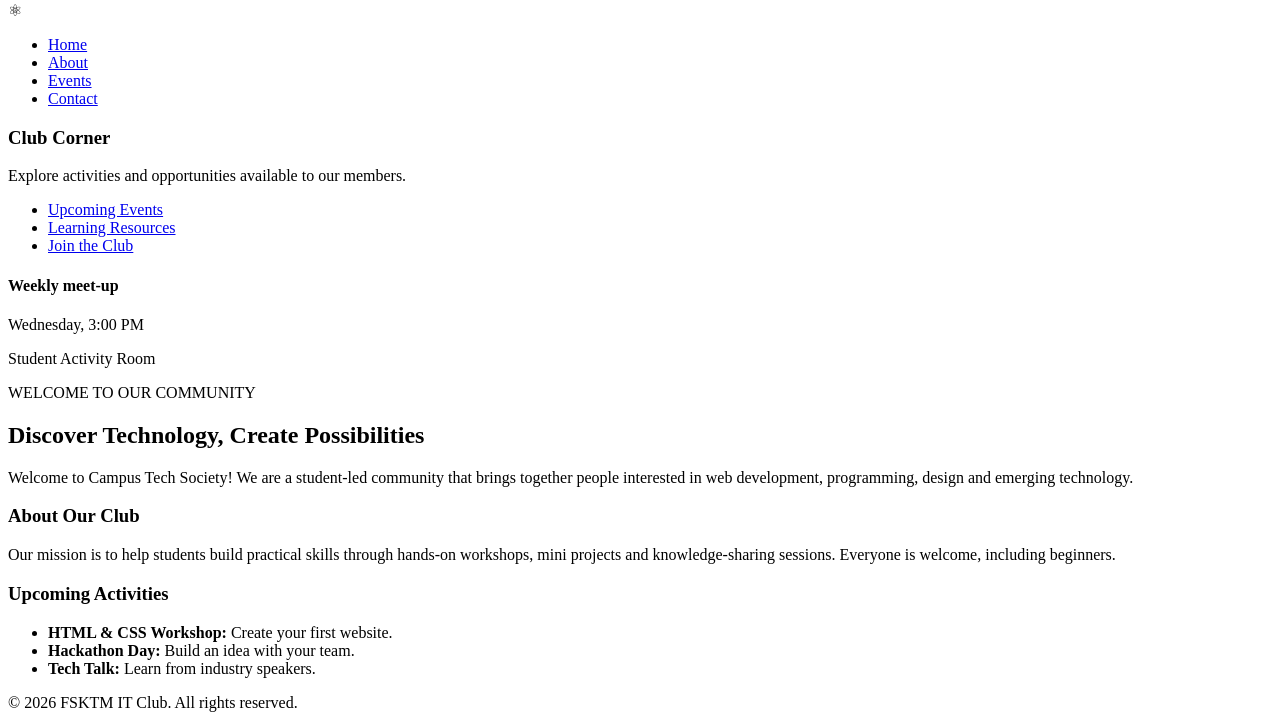
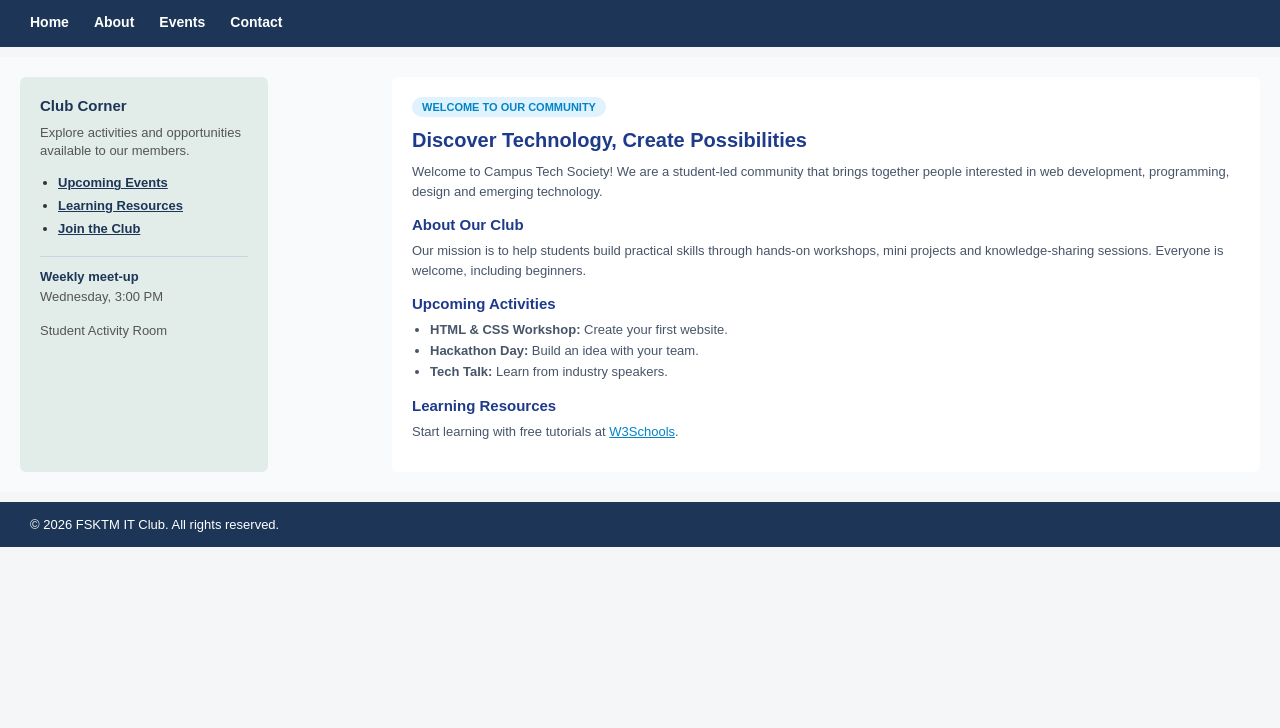
Before and after one commit to ai250212/Lab_4, a plain HTML site: page index.html in a window 1280 px wide. Shown: the part 113-841 px from the top of the page. After the commit the page ends 800 px from the top, so only its background shows below. Drawn offline with Linux system fonts and the light colour scheme.

Commit message:
add embeddage css

```diff
--- a/index.html
+++ b/index.html
@@ -4,6 +4,206 @@
     <meta charset="UTF-8">
     <meta name="viewport" content="width=device-width, initial-scale=1.0">
     <title>FSKTM IT Club</title>
+<style>
+        /* 1. Page reset */
+        * {
+            margin: 0;
+            padding: 0;
+            box-sizing: border-box;
+            font-family: Arial, Helvetica, sans-serif;
+        }
+
+        body {
+            background-color: #f4f6f8;
+            color: #333333;
+        }
+
+        /* 2. Main container */
+        .container {
+            display: flex;
+            flex-direction: column;
+            width: 100%;
+            min-height: 600px;
+        }
+
+        .logo {
+            min-height: 100px;
+            background: linear-gradient(135deg, #0b2545 0%, #134074 50%, #48cae4 100%);
+            color: #ffffff;
+            padding: 20px 30px;
+            display: flex;
+            justify-content: space-between;
+            align-items: center;
+        }
+
+        .navigation {
+            min-height: 50px;
+            margin-top: 10px;
+            background-color: #1d3557;
+            padding: 0 30px;
+            display: flex;
+            align-items: center;
+        }
+
+        .content {
+            min-height: 400px;
+            margin-top: 10px;
+            display: flex;
+            flex-direction: row;
+            justify-content: space-between;
+            background-color: #f8fafc;
+            padding: 20px;
+        }
+
+        .footer {
+            min-height: 20px;
+            margin-top: 10px;
+            background-color: #1d3557;
+            color: #ffffff;
+            padding: 15px 30px;
+            font-size: 13px;
+            display: flex;
+            align-items: center;
+        }
+
+        .side-bar {
+            width: 20%;
+            min-height: 360px;
+            background-color: #e2ece9;
+            padding: 20px;
+            border-radius: 6px;
+        }
+
+        .body-area {
+            width: 70%;
+            min-height: 360px;
+            background-color: #ffffff;
+            padding: 20px;
+            border-radius: 6px;
+        }
+
+        .logo-text h1 {
+            font-size: 24px;
+            margin-bottom: 4px;
+        }
+
+        .logo-text p {
+            font-size: 13px;
+            color: #d0e1f9;
+        }
+
+        .logo-icon {
+            width: 45px;
+            height: 45px;
+            border: 2px solid #48cae4;
+            display: flex;
+            justify-content: center;
+            align-items: center;
+            transform: rotate(45deg);
+        }
+
+        .logo-icon span {
+            transform: rotate(-45deg);
+            font-size: 20px;
+            color: #48cae4;
+        }
+
+        .navigation ul {
+            list-style: none;
+            display: flex;
+            gap: 25px;
+        }
+
+        .navigation a {
+            color: #ffffff;
+            text-decoration: none;
+            font-weight: bold;
+            font-size: 14px;
+        }
+
+        .side-bar h3 {
+            color: #1d3557;
+            font-size: 15px;
+            margin-bottom: 10px;
+        }
+
+        .side-bar p {
+            font-size: 13px;
+            color: #555;
+            line-height: 1.4;
+            margin-bottom: 15px;
+        }
+
+        .side-bar ul {
+            list-style-type: disc;
+            padding-left: 18px;
+            margin-bottom: 20px;
+            font-size: 13px;
+        }
+
+        .side-bar ul li {
+            margin-bottom: 8px;
+        }
+
+        .side-bar a {
+            color: #1d3557;
+            font-weight: bold;
+        }
+
+        .side-bar .meetup-info {
+            border-top: 1px solid #cbd5e1;
+            padding-top: 12px;
+        }
+
+        .side-bar .meetup-info h4 {
+            color: #1d3557;
+            font-size: 13px;
+            margin-bottom: 4px;
+        }
+
+        .badge {
+            display: inline-block;
+            background-color: #e0f2fe;
+            color: #0284c7;
+            font-size: 11px;
+            font-weight: bold;
+            padding: 4px 10px;
+            border-radius: 12px;
+            margin-bottom: 12px;
+        }
+
+        .body-area h2 {
+            color: #1e3a8a;
+            font-size: 20px;
+            margin-bottom: 10px;
+        }
+
+        .body-area h3 {
+            color: #1e3a8a;
+            font-size: 15px;
+            margin-top: 15px;
+            margin-bottom: 8px;
+        }
+
+        .body-area p {
+            font-size: 13px;
+            color: #475569;
+            line-height: 1.5;
+            margin-bottom: 10px;
+        }
+
+        .body-area ul {
+            list-style-type: disc;
+            padding-left: 18px;
+            font-size: 13px;
+            color: #475569;
+            line-height: 1.6;
+        }
+
+        .body-area a {
+            color: #0284c7;
+        }
+    </style>
 </head>
 <body>
 
@@ -64,6 +264,10 @@
                 </ul>
 
                 <div class="section-divider"></div>
+                <h3>Learning Resources</h3>
+                <p>Start learning with free tutorials at <a href="https://www.w3schools.com" target="_blank">W3Schools</a>.</p>
+            </div>
+        </div>
             </div>
         </div>
 
```
